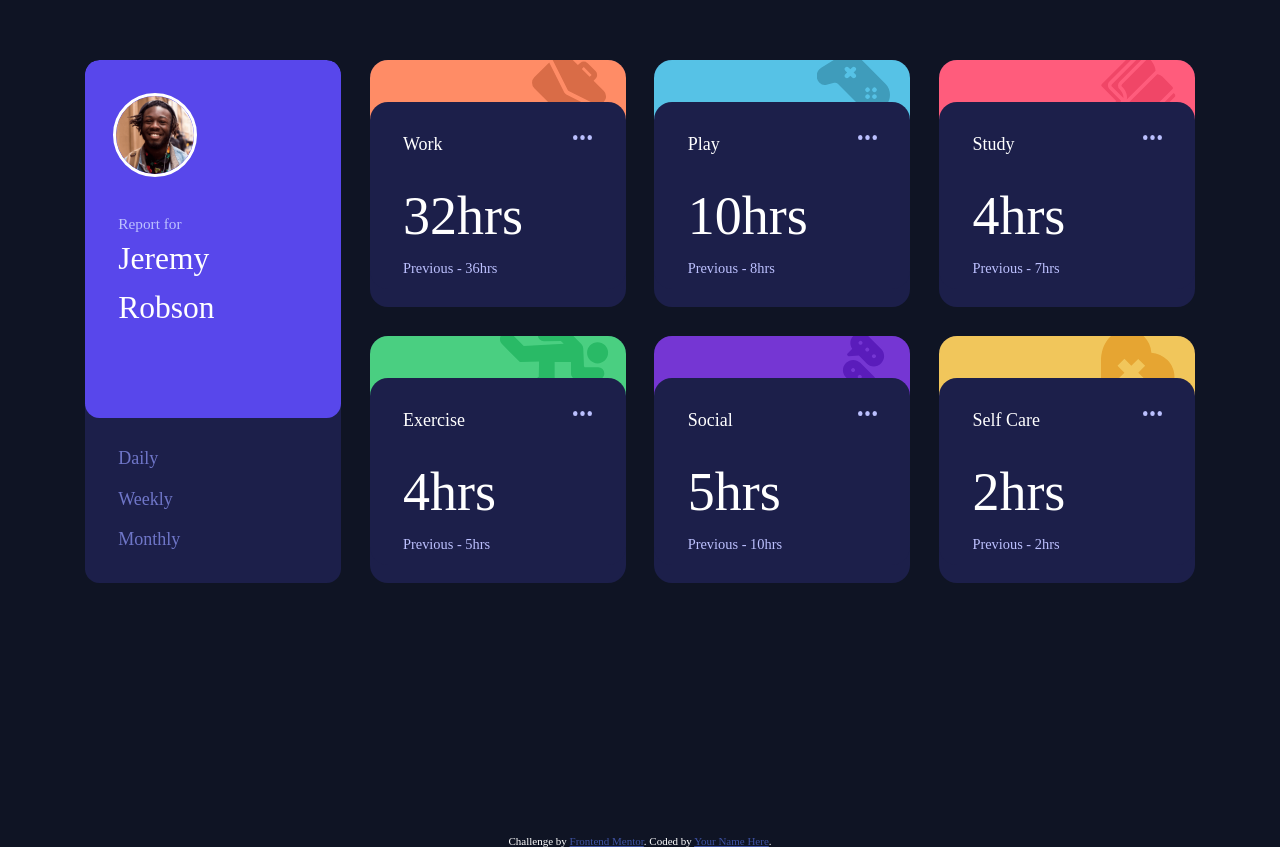
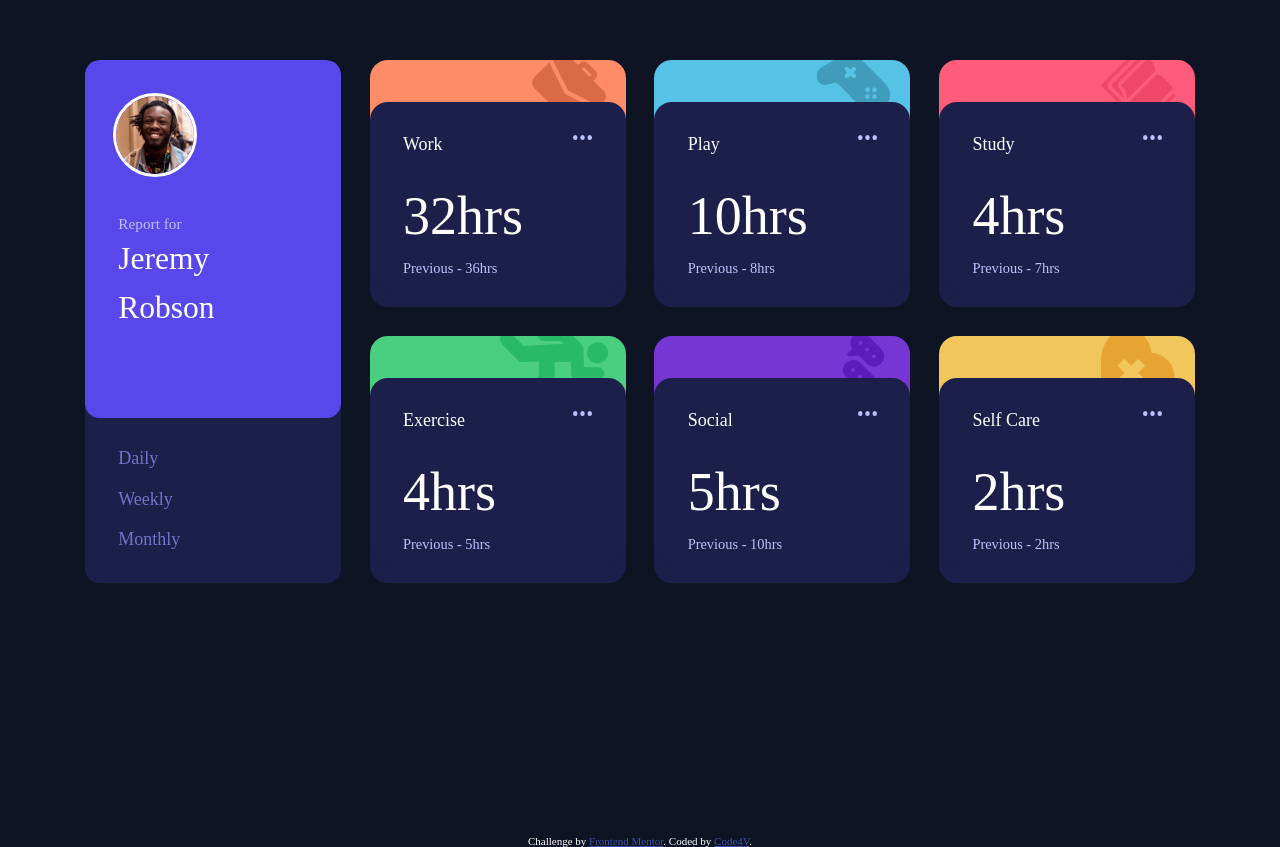
Before and after one commit to Code4V/time-tracking-dashboard--frontend-mentor, a website: page index.html in a window 1280 px wide. Shown: the part 193-1040 px from the top of the page. Drawn offline with Linux system fonts and the light colour scheme.

Commit message:
Modified the attribution to include my dev name

```diff
--- a/index.html
+++ b/index.html
@@ -186,7 +186,7 @@
 
   <div class="attribution">
     Challenge by <a href="https://www.frontendmentor.io?ref=challenge" target="_blank">Frontend Mentor</a>.
-    Coded by <a href="#">Your Name Here</a>.
+    Coded by <a href="https://www.github.com/Code4V">Code4V</a>.
   </div>
 
 </body>
```
